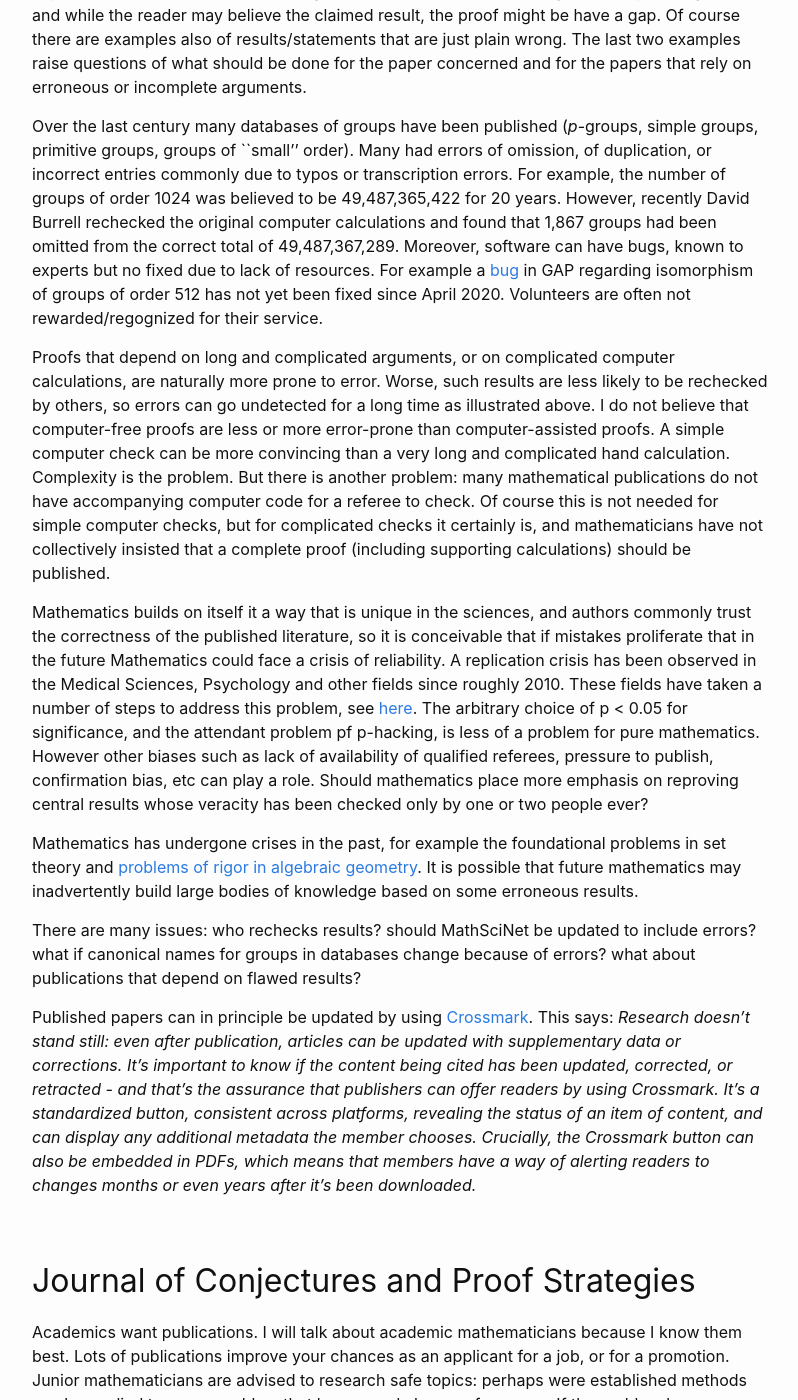
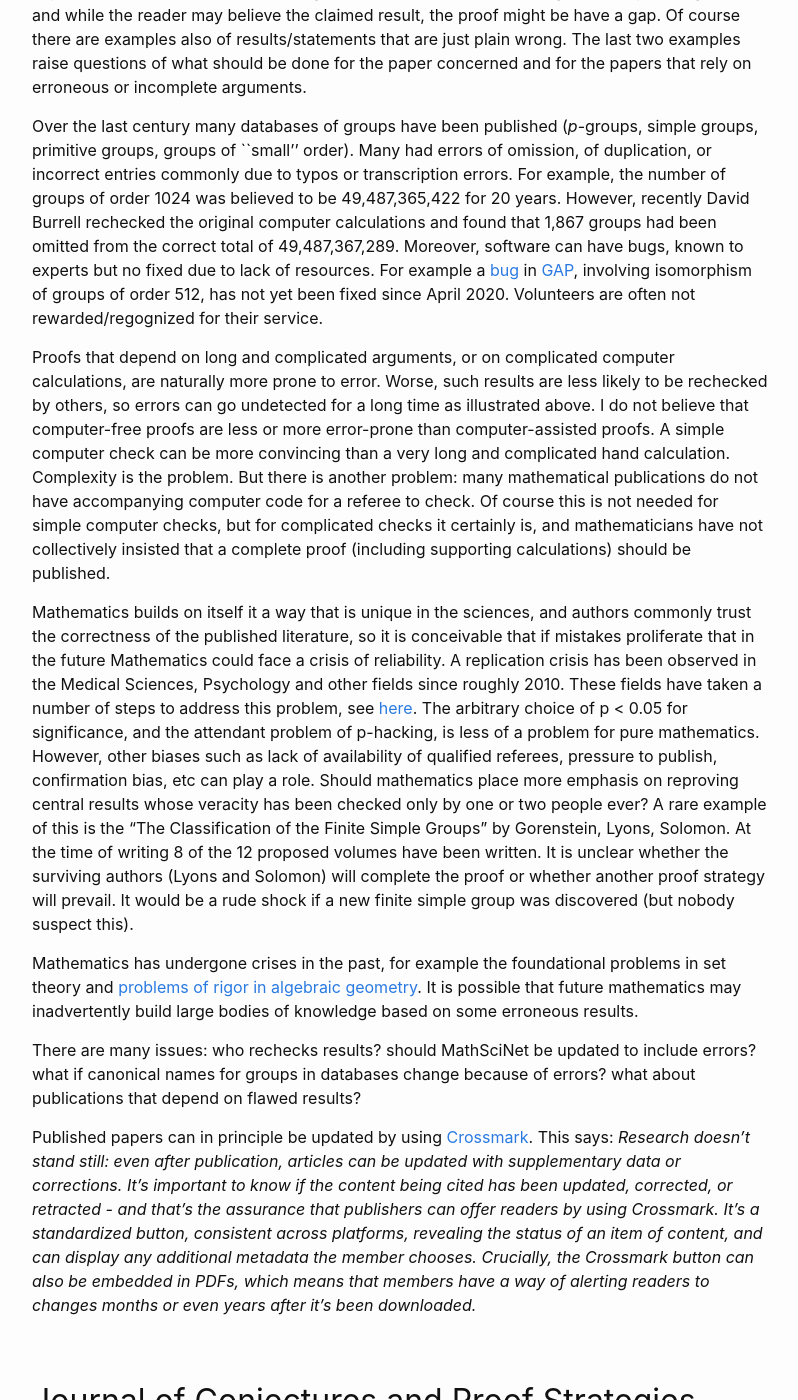
Before and after one commit to StephenGlasby/StephenGlasby.github.io, a Jekyll site: the page built from blog.md, in a window 1280 px wide and 1400 px high, scrolled down 1463 px. Shown: the whole window, without its empty margins (238-1036 px from the left). Built offline with Jekyll 4.4.1, drawn with Linux system fonts in a browser that asks for light colours.

Commit message:
512 problem

```diff
--- a/blog.md
+++ b/blog.md
@@ -89,8 +89,8 @@ David Burrell rechecked the original computer calculations and found that
 Moreover, software can have bugs, known to experts but no fixed due to lack
 of resources. For example a
 [bug](https://github.com/gap-system/gap/issues/3940)
-in GAP regarding isomorphism of groups of
-order 512 has not yet been fixed since April 2020. Volunteers are often not
+in [GAP](https://www.gap-system.org/), involving isomorphism of groups of
+order 512, has not yet been fixed since April 2020. Volunteers are often not
 rewarded/regognized for their service.
 
 Proofs that depend on long and complicated arguments, or on
@@ -113,12 +113,17 @@ the future Mathematics could face a crisis of reliability. A replication crisis
 has been observed in the Medical Sciences, Psychology and other fields since
 roughly 2010. These fields have taken a number of steps to address this problem,
 see [here](https://en.wikipedia.org/wiki/Replication_crisis). The arbitrary
-choice of p < 0.05 for significance, and the attendant problem pf p-hacking,
+choice of p < 0.05 for significance, and the attendant problem of p-hacking,
 is less of a problem for pure mathematics.
-However other biases such as lack of availability of qualified referees,
+However, other biases such as lack of availability of qualified referees,
 pressure to publish, confirmation bias, etc can play a role. Should mathematics
 place more emphasis on reproving central results whose veracity has been
-checked only by one or two people ever?
+checked only by one or two people ever? A rare example of this is the
+"The Classification of the Finite Simple Groups" by Gorenstein, Lyons, Solomon.
+At the time of writing 8 of the 12 proposed volumes have been written.
+It is unclear whether the surviving authors (Lyons and Solomon) will complete
+the proof or whether another proof strategy will prevail. It would be a
+rude shock if a new finite simple group was discovered (but nobody suspect this).
 
 Mathematics has undergone crises in the past, for example the foundational
 problems in set theory and
```
